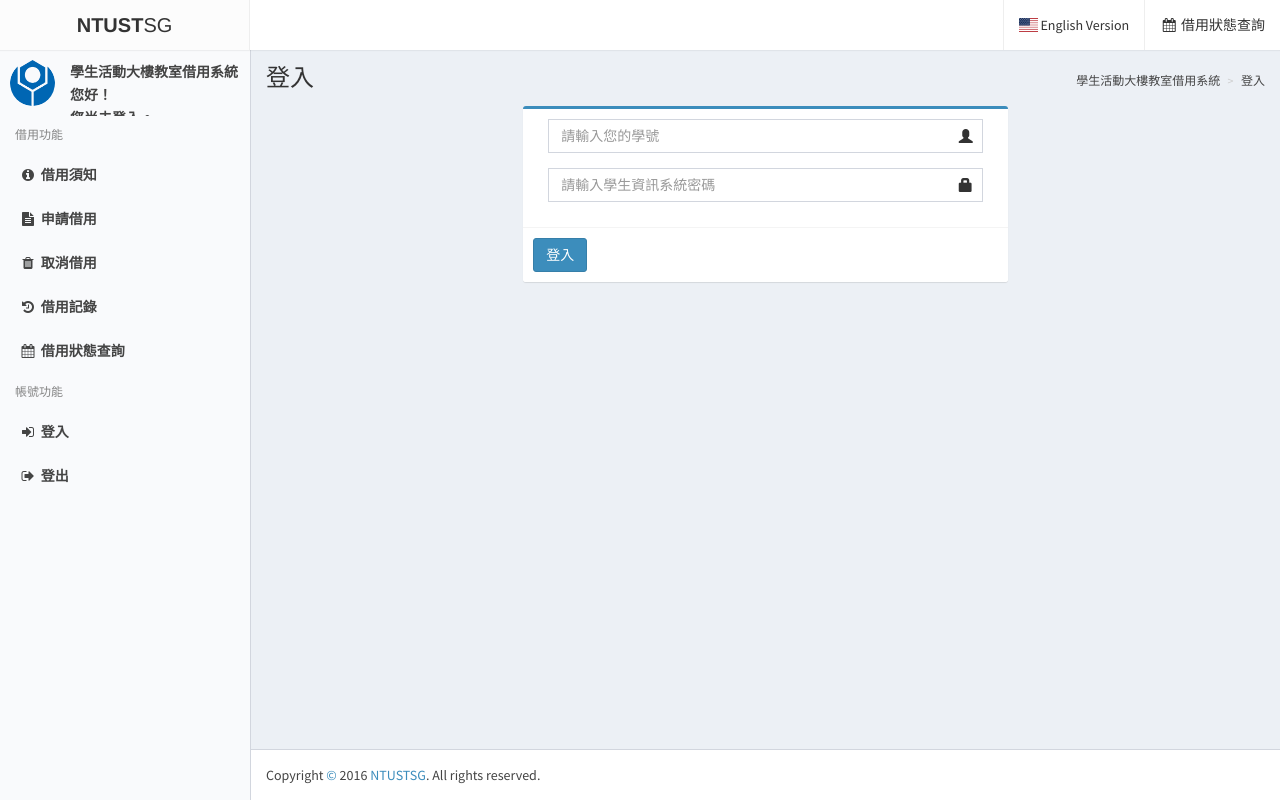
After one commit to Alexius-Huang/NTUST-Classroom-Application-System, a CodeIgniter app: page /database/main_authentication/signin in a window 1280 px wide. The commit adds this page. Run offline with CodeIgniter, Linux system fonts and the light colour scheme; some libraries are stand-ins or nearby versions.

Commit message:
Student login system complete

```diff
--- a/application/config/routes.php
+++ b/application/config/routes.php
@@ -49,6 +49,6 @@ defined('BASEPATH') OR exit('No direct script access allowed');
 | Examples:	my-controller/index	-> my_controller/index
 |		my-controller/my-method	-> my_controller/my_method
 */
-$route['default_controller'] = 'main';
+$route['default_controller'] = 'main_authentication';
 $route['404_override'] = '';
 $route['translate_uri_dashes'] = FALSE;
--- a/application/controllers/Admin_authentication.php
+++ b/application/controllers/Admin_authentication.php
@@ -28,7 +28,7 @@ class Admin_authentication extends WEB_Controller {
       $view['warning_message'] = '欄位有空，請再試一次!';
     }
 
-    $this->load->view('admin_authentication/signin_view', $view);
+    $this->load->view('authentication/admin_signin_view', $view);
   }
 
   public function signout() {
--- /dev/null
+++ b/application/controllers/Main_authentication.php
@@ -0,0 +1,43 @@
+<?php defined('BASEPATH') OR exit('No direct script access allowed');
+
+class Main_authentication extends WEB_Controller {
+
+  public function __construct() {
+    parent::__construct();
+
+    // Set default template
+    $this->output->set_template('main');
+
+    // Load default model
+    $this->load->model('main_session_model');
+  }
+
+  public function index() {
+    redirect(base_url() . 'main_authentication/signin');
+  }
+
+  public function signin() {
+    $view = array(
+      'signin_failure' => FALSE,
+      'signin_success' => FALSE
+    );
+
+    if ($post = $this->input->post()) {
+      if ($this->main_session_model->verify_student($post['studentID'], $post['password'])) {
+        $this->main_session_model->student_signin($post['studentID']);
+        $view['signin_success'] = TRUE;
+      } else $view['signin_failure'] = TRUE;
+    }
+    $this->load->view('authentication/main_signin_view', $view);
+  }
+
+  public function signout() {
+    $this->main_session_model->student_signout();
+    redirect(base_url());
+  }
+
+  // 教室借用狀態
+  public function status() {
+
+  }
+}
--- a/application/helpers/general_helper.php
+++ b/application/helpers/general_helper.php
@@ -1,14 +1,19 @@
 <?php defined('BASEPATH') OR exit('No direct script access allowed');
-
-if ( ! function_exists('s')) {
-  function student_verify($studentID, $pw) {
-    return 0 != (new SoapClient("http://e-service.ntust.edu.tw/checkmember/service.asmx?wsdl"))->CheckStudent(json_decode(json_encode(array('StudentNo' => strtoupper($studentID), 'Stu_PassWord' => $pw))))->CheckStudentResult;
-  }
-}
 
 if ( ! function_exists('render_icon')) {
   function render_icon($icon_type) {
     return '<i class="fa fa-fw fa-'.$icon_type.'"></i>';
+  }
+}
+
+if ( ! function_exists('get_ip')) {
+  function get_ip() {
+    if ( ! empty($_SERVER['HTTP_CLIENT_IP'])){
+      $ip = $_SERVER['HTTP_CLIENT_IP'];
+    } else if ( ! empty($_SERVER['HTTP_X_FORWARDED_FOR'])){
+      $ip = $_SERVER['HTTP_X_FORWARDED_FOR'];
+    } else $ip = $_SERVER['REMOTE_ADDR'];
+    return $ip;
   }
 }
 
--- /dev/null
+++ b/application/models/Main_session_model.php
@@ -0,0 +1,22 @@
+<?php defined('BASEPATH') OR exit('No direct script access allowed!');
+
+class Main_session_model extends CI_Model {
+
+  function verify_student($studentID, $password){
+    return 0 != (new SoapClient("http://e-service.ntust.edu.tw/checkmember/service.asmx?wsdl"))->CheckStudent(json_decode(json_encode(array('StudentNo' => strtoupper($studentID), 'Stu_PassWord' => $password))))->CheckStudentResult;
+  }
+
+  function student_signin($studentID) {
+    $session_data = array(
+      'studentID' => $studentID,
+      'signin'    => TRUE,
+      'ip'        => get_ip()
+    );
+    $this->session->set_userdata($session_data);
+  }
+
+  function student_signout() {
+    $this->session->sess_destroy();
+  }
+
+}
--- a/application/views/admin/notice_edit_view.php
+++ b/application/views/admin/notice_edit_view.php
@@ -23,7 +23,7 @@
           </div><!-- /.form-group -->
         </div><!-- /.box-body -->
         <div class="box-footer">
-          <button class="btn btn-primary" type="submit">儲存</button>
+          <button class="btn btn-primary" type="submit"><?php echo render_icon('save'); ?> 儲存</button>
         </div><!-- /.box-footer -->
       </form><!-- /.form -->
     </div><!-- /.box -->
--- /dev/null
+++ b/application/views/authentication/main_signin_view.php
@@ -0,0 +1,41 @@
+<!--#include file="meta.inc.html"-->
+<title>登入 - 學生活動大樓教室借用系統</title>
+<!--#include file="header.inc.html"-->
+<section class="content-header">
+  <h1>登入</h1>
+  <ol class="breadcrumb">
+    <li><a href="<?php echo base_url(); ?>main_authentication/signin">學生活動大樓教室借用系統</a></li>
+    <li class="active"><a href="<?php echo base_url(); ?>main_authentication/signin">登入</a></li>
+  </ol>
+</section>
+<section class="content">
+  <div class="row">
+    <div class="col-lg-6 col-md-8 col-sm-12 col-lg-offset-3 col-md-offset-2">
+      <form id="form_login" action="<?php echo base_url(); ?>main_authentication/signin" role="form" method="post">
+        <?php if ($signin_failure): ?>
+          <div id="login_failure" class="alert alert-danger">
+            <h4><i class="icon fa fa-user-times"></i> 登入失敗！</h4>
+            請確認您輸入的登入資訊是否正確。
+          </div>
+        <?php endif; ?>
+        <div class="box box-primary">
+          <div class="box-body">
+            <div class="col-md-12">
+              <div class="form-group has-feedback">
+                <input class="form-control" name="studentID" placeholder="請輸入您的學號" />
+                <span class="glyphicon glyphicon-user form-control-feedback"></span>
+              </div>
+              <div class="form-group has-feedback">
+                <input class="form-control has-feedback" name="password" type="password" placeholder="請輸入學生資訊系統密碼" />
+                <span class="glyphicon glyphicon-lock form-control-feedback"></span>
+              </div>
+            </div>
+          </div>
+          <div class="box-footer">
+            <button id="signin-submit-btn" class="btn btn-primary">登入</button>
+          </div>
+        </div>
+      </form>
+    </div>
+  </div>
+</section>
--- a/application/views/themes/admin.php
+++ b/application/views/themes/admin.php
@@ -161,7 +161,7 @@
       <div class="pull-right hidden-xs">
         本後台採用 <a href="https://almsaeedstudio.com" title="Almsaeed Studio"><b>Admin</b>LTE</a> 主題
       </div>
-      <strong>Copyright &copy; 2016 <a href="http://sg.ntust.link" title="國立臺灣科技大學學生會">NTUSTSG</a>.</strong> All rights reserved.
+      <strong>Copyright <a href="<?php echo base_url(); ?>admin/main">&copy;</a> 2016 <a href="http://sg.ntust.link" title="國立臺灣科技大學學生會">NTUSTSG</a>.</strong> All rights reserved.
     </footer>
 
     <div class="control-sidebar-bg"></div>
--- /dev/null
+++ b/application/views/themes/main.php
@@ -0,0 +1,96 @@
+<!DOCTYPE html>
+<html lang="zh-tw">
+<head>
+  <meta charset="utf-8" />
+  <meta content="width=device-width, initial-scale=1, maximum-scale=1, user-scalable=no" name="viewport" />
+  <meta name="description" content="國立台灣科技大學學生活動大樓教室借用系統。" />
+  <meta name="theme-color" content="#1f1f1f" />
+  <meta name="msapplication-navbutton-color" content="#1f1f1f" />
+  <meta name="apple-mobile-web-app-capable" content="yes" />
+  <meta name="apple-mobile-web-app-status-bar-style" content="black-translucent" />
+  <link rel="icon" type="image/png" href="<?php echo base_url(); ?>assets/images/logo.png" />
+  <link rel="stylesheet" href="<?php echo base_url(); ?>assets/bootstrap/css/bootstrap.min.css" />
+  <link rel="stylesheet" href="https://maxcdn.bootstrapcdn.com/font-awesome/4.4.0/css/font-awesome.min.css" />
+  <link rel="stylesheet" href="https://code.ionicframework.com/ionicons/2.0.1/css/ionicons.min.css" />
+  <link rel="stylesheet" href="<?php echo base_url(); ?>assets/datepicker/css/bootstrap-datepicker.min.css" />
+  <link rel="stylesheet" href="<?php echo base_url(); ?>assets/plugins/datatables/dataTables.bootstrap.css" />
+  <link rel="stylesheet" href="<?php echo base_url(); ?>assets/plugins/jvectormap/jquery-jvectormap-1.2.2.css" />
+  <link rel="stylesheet" href="<?php echo base_url(); ?>assets/dist/css/AdminLTE.min.css" />
+  <link rel="stylesheet" href="<?php echo base_url(); ?>assets/dist/css/skins/_all-skins.min.css" />
+  <link rel="stylesheet" href="<?php echo base_url(); ?>assets/css/flag-icon.min.css" />
+  <!--link rel="stylesheet" href="<?php echo base_url(); ?>assets/jquery-ui/jquery-ui.min.css" /-->
+  <link rel="stylesheet" href="<?php echo base_url(); ?>assets/css/main.css?v=f9f22a4" />
+  <script> var lang = 'zh-tw'; </script>
+  <!--[if lt IE 9]>
+      <script src="<?php echo base_url(); ?>assets//oss.maxcdn.com/html5shiv/3.7.3/html5shiv.min.js"></script>
+      <script src="<?php echo base_url(); ?>assets//oss.maxcdn.com/respond/1.4.2/respond.min.js"></script>
+  <![endif]-->
+  <script src="<?php echo base_url(); ?>assets/plugins/jQuery/jQuery-2.1.4.min.js"></script>
+  <script src="<?php echo base_url(); ?>assets/bootstrap/js/bootstrap.min.js"></script>
+  <script src="<?php echo base_url(); ?>assets/dist/js/app.min.js"></script>
+</head>
+<body class="hold-transition skin-black-light sidebar-mini">
+  <div class="wrapper">
+    <header class="main-header">
+      <a href="/" class="logo">
+        <span class="logo-lg"><b>NTUST</b>SG</span>
+      </a>
+      <nav class="navbar navbar-static-top" role="navigation">
+        <a href="#" class="sidebar-toggle hidden-sm hidden-md hidden-lg" data-toggle="offcanvas" role="button">
+          <span class="sr-only">顯示/隱藏選單</span>
+        </a>
+        <div class="navbar-custom-menu">
+          <ul class="nav navbar-nav">
+            <li class="nav-language">
+              <a href="/en-us">
+                <i class="flag-icon flag-icon-us"></i>
+                <span class="hidden-xs hidden-sm">English Version</span>
+              </a>
+            </li>
+            <li class="nav-status">
+              <a href="status.shtml">
+                <?php echo render_icon('calendar'); ?>
+                <span class="hidden-xs hidden-sm">借用狀態查詢</span>
+              </a>
+            </li>
+          </ul>
+        </div>
+      </nav>
+    </header>
+    <aside class="main-sidebar">
+      <section class="sidebar">
+        <div class="user-panel">
+          <div class="pull-left image">
+            <img src="<?php echo base_url(); ?>assets/images/logo.png" class="img-circle" alt="NTUST Logo" />
+          </div>
+          <div class="pull-left info">
+            <p><a href="/zh-tw" class="site-title">學生活動大樓教室借用系統</a></p>
+            <p id="user_information"><span></span> 您好！</p>
+            <p id="not_login">您尚未登入。</p>
+          </div>
+        </div>
+        <ul class="sidebar-menu">
+          <li class="header">借用功能</li>
+          <li class="nav-notice"><a href="notice.shtml"><?php echo render_icon('info-circle'); ?> 借用須知</a></li>
+          <li class="nav-apply"><a href="apply.shtml"><?php echo render_icon('file-text'); ?> 申請借用</a></li>
+          <li class="nav-cancel"><a href="cancel.shtml"><?php echo render_icon('trash'); ?> 取消借用</a></li>
+          <li class="nav-record"><a href="record.shtml"><?php echo render_icon('history'); ?> 借用記錄</a></li>
+          <li class="nav-status"><a href="status.shtml"><?php echo render_icon('calendar'); ?> 借用狀態查詢</a></li>
+          <li class="header">帳號功能</li>
+          <li class="nav-login"><a href="login.shtml"><?php echo render_icon('sign-in'); ?> 登入</a></li>
+          <li class="nav-logout"><a href="javascript:logout();"><?php echo render_icon('sign-out'); ?> 登出</a></li>
+        </ul>
+      </section>
+    </aside>
+    <main class="content-wrapper">
+      <?php echo $output; ?>
+    </main>
+    <footer class="main-footer">
+        <div id="ie" class="label-warning"><!--[if lt IE 9]>本系統不支援低於 IE 9 之瀏覽器，若想獲得最佳使用體驗，請使用 Firefox 或其他瀏覽器（例如：Chrome、Safari、Opera）。<![endif]--></div>
+        <div id="copyright">Copyright <a href="<?php echo base_url() ?>admin_authentication/signin">&copy;</a> 2016 <a href="http://sg.ntust.link" title="國立臺灣科技大學學生會">NTUSTSG</a>. All rights reserved.</div>
+    </footer>
+    <script src="/js/api.js"></script>
+    <script src="/js/ga.js"></script>
+  </div>
+</body>
+</html>
--- /dev/null
+++ b/assets/css/flag-icon.min.css
@@ -0,0 +1 @@
+.flag-icon,.flag-icon-background{background-repeat:no-repeat;background-size:contain;background-position:50%}.flag-icon{position:relative;display:inline-block;width:1.33333333em;line-height:1em}.flag-icon:before{content:"\00a0"}.flag-icon-tw{background-image:url(/assets/images/flag-tw.svg)}.flag-icon-us{background-image:url(/assets/images/flag-us.svg)}
--- /dev/null
+++ b/assets/css/main.css
@@ -0,0 +1,149 @@
+.g-recaptcha,
+.g-recaptcha > div {
+    display:table;
+}
+.g-recaptcha > div {
+    margin:0 auto;
+}
+
+/* apply.shtml */
+.time-pending {
+    color: blue;
+}
+.date-full,
+.datepicker table tr td.active.date-full {
+    font-weight: bold;
+}
+.date-full,
+.datepicker table tr td.active.date-full {
+    color: gray;
+    text-decoration: line-through;
+}
+.date-status,
+.datepicker table tr td.active.date-status {
+    color: blue;
+    font-weight: bold;
+}
+.date-status.date-full,
+.datepicker table tr td.active.date-status.date-full {
+    color: red;
+}
+.label-time-name {
+    font-weight: bold;
+    font-size: medium;
+}
+.label-time-name:before {
+    content: '[';
+}
+.label-time-name:after {
+    content: ']';
+}
+.btn-select-none {
+    padding-top: 7.425px;
+    padding-bottom: 7.425px;
+}
+/* apply.shtml */
+
+/* status.shtml */
+#status {
+    overflow-x: scroll;
+}
+#status_calendar div.table {
+    display: table;
+    margin: 0 auto;
+    width: auto;
+}
+.table-striped .datepicker table tr td.status-active {
+    background-color: #add7ec;
+}
+.table-striped .datepicker table tr td.status-not-allowed {
+    color: red;
+    font-weight: bold;
+}
+.status-time, td {
+    text-align: center;
+    width: 31px;
+}
+.status-figure {
+    padding: 8px;
+    margin: 0 8px;
+}
+#status td.label-success {
+    padding: 0;
+}
+#status td.label-success a {
+    color: white;
+    display: block;
+    padding: 8px;
+}
+#status td.label-success a:hover {
+    color: #c4ffc4;
+}
+/* status.shtml */
+
+.content-wrapper,
+.right-side,
+.main-footer {
+    margin-left: 250px;
+}
+.main-header > .navbar {
+    margin-left: 250px;
+}
+.main-header .logo {
+    width: 250px;
+}
+.main-sidebar, .left-side {
+    width: 250px;
+}
+.control-sidebar-bg,
+.control-sidebar {
+    right: -250px;
+    width: 250px;
+}
+@media (max-width: 767px) {
+    .sidebar-open .content-wrapper,
+    .sidebar-open .right-side,
+    .sidebar-open .main-footer {
+        -webkit-transform: translate(250px, 0);
+        -ms-transform: translate(250px, 0);
+        -o-transform: translate(250px, 0);
+        transform: translate(250px, 0);
+    }
+    .main-sidebar,.left-side {
+        -webkit-transform:translate(-250px, 0);
+        -ms-transform:translate(-250px, 0);
+        -o-transform:translate(-250px, 0);
+        transform:translate(-250px, 0)
+    }
+    .content-wrapper,
+    .right-side,
+    .main-footer {
+        margin-left: 0;
+    }
+    .main-header .logo,
+    .main-header .navbar {
+        width: 100%;
+        float: none;
+    }
+    .main-header .navbar {
+        margin: 0;
+    }
+}
+@media (min-width:768px) {
+    .sidebar-collapse .main-sidebar,.sidebar-collapse .left-side {
+        -webkit-transform:translate(-250px, 0);
+        -ms-transform:translate(-250px, 0);
+        -o-transform:translate(-250px, 0);
+        transform:translate(-250px, 0)
+    }
+    .control-sidebar-open .content-wrapper,
+    .control-sidebar-open .right-side,
+    .control-sidebar-open .main-footer {
+        margin-right: 250px;
+    }
+    .sidebar-collapse .content-wrapper,
+    .sidebar-collapse .right-side,
+    .sidebar-collapse .main-footer {
+        margin-left: 0;
+    }
+}
```
Also changed, not shown: application/controllers/Main.php (deleted, +0 -22 lines), assets/css/pending.css (added, +8 -0 lines), application/views/authentication/admin_signin_view.php (renamed from application/views/admin_authentication/signin_view.php).
